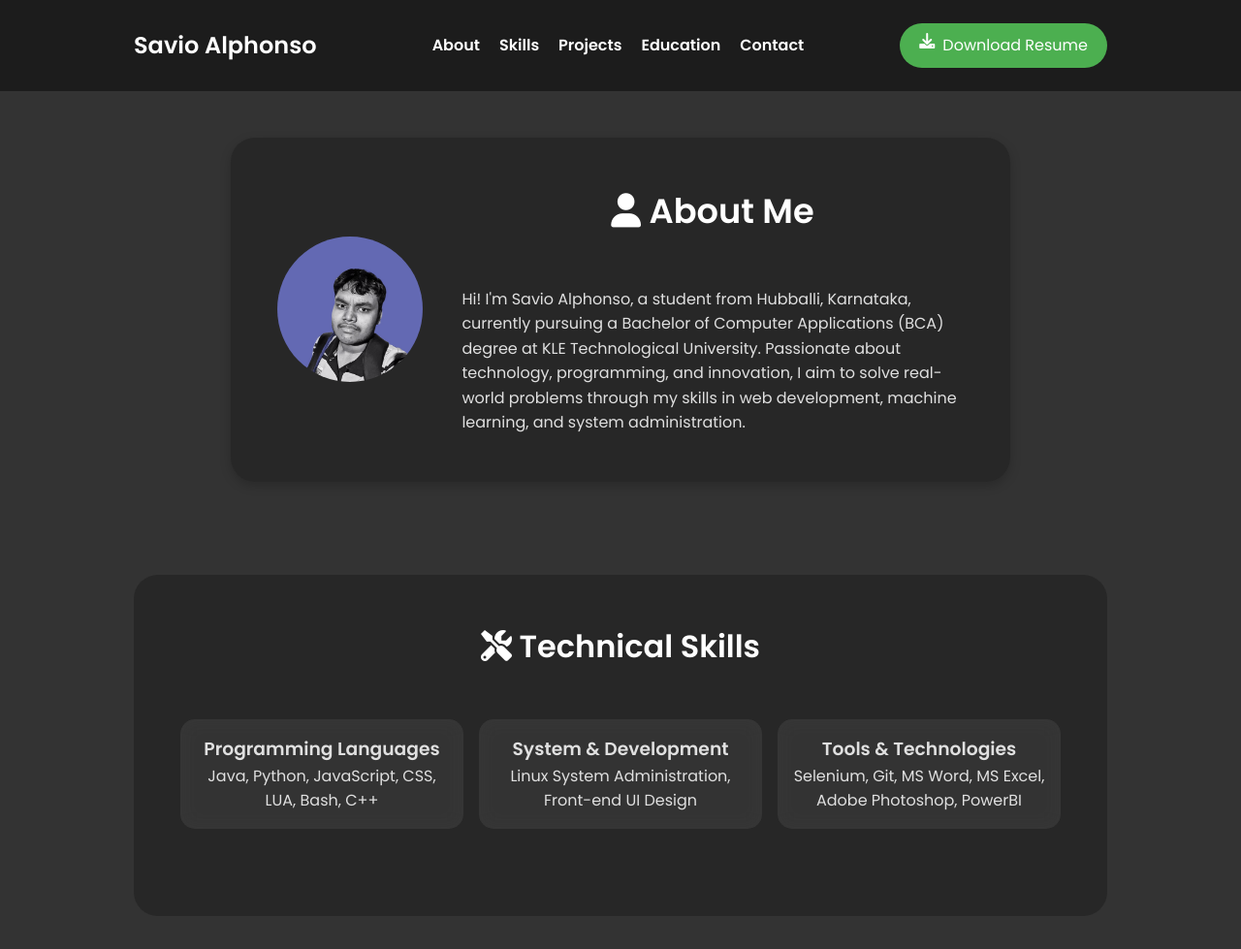
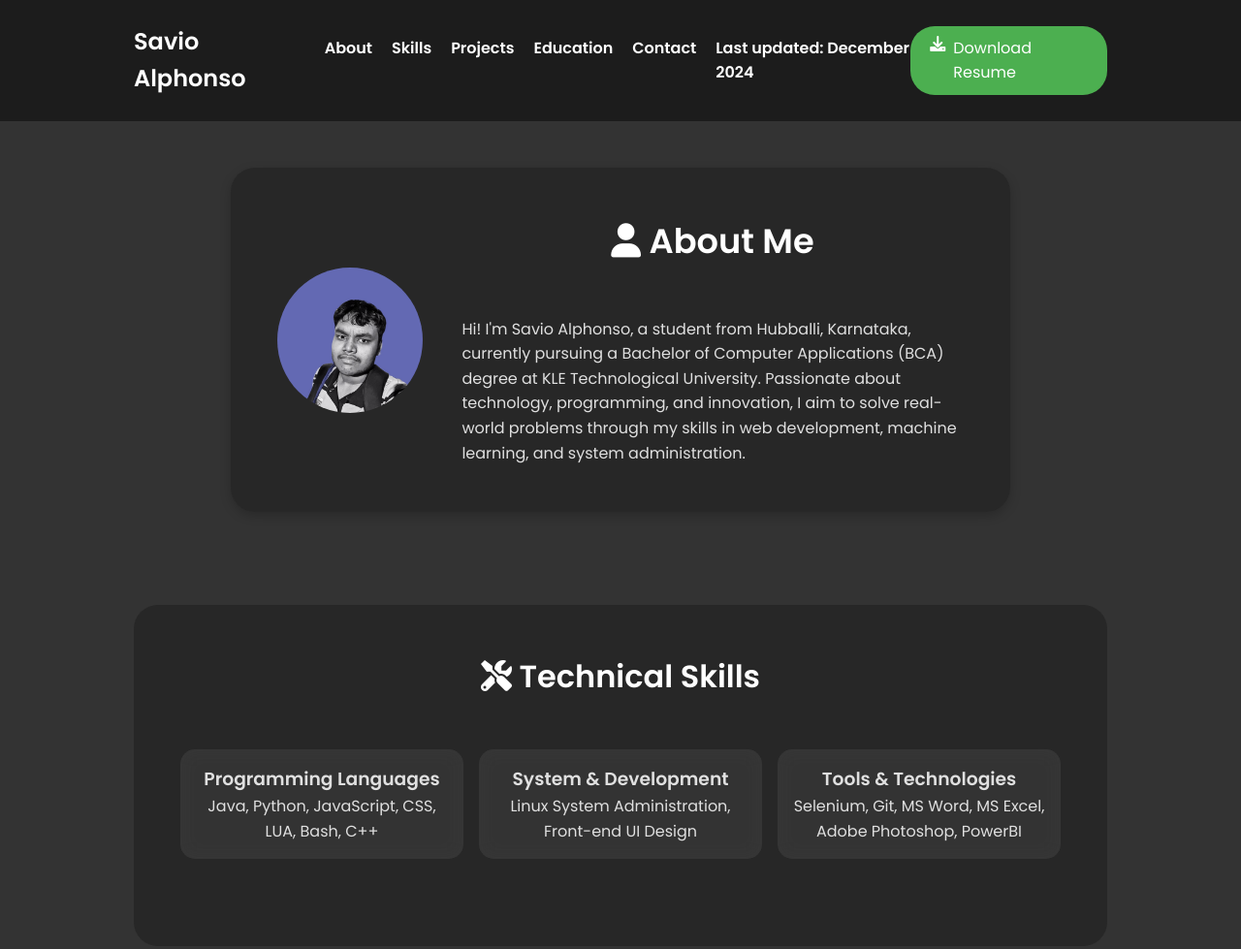
Before and after one commit to ImDedInside-git/my-portfolio, a plain HTML site: page index.html in a window 1280 px wide. Shown: the top 979 px of the page at 97% size. Drawn offline with Linux system fonts and the light colour scheme; a script that the page names is missing.

Commit message:
Update index.html

```diff
--- a/index.html
+++ b/index.html
@@ -25,6 +25,7 @@
         <li><a href="#projects">Projects</a></li>
         <li><a href="#education">Education</a></li>
         <li><a href="#contact">Contact</a></li>
+        <li><a>Last updated: December 2024</a></li>
       </ul>
       <a href="Resume.pdf" download class="download-btn">
         <i class="fas fa-download"></i> Download Resume
```
